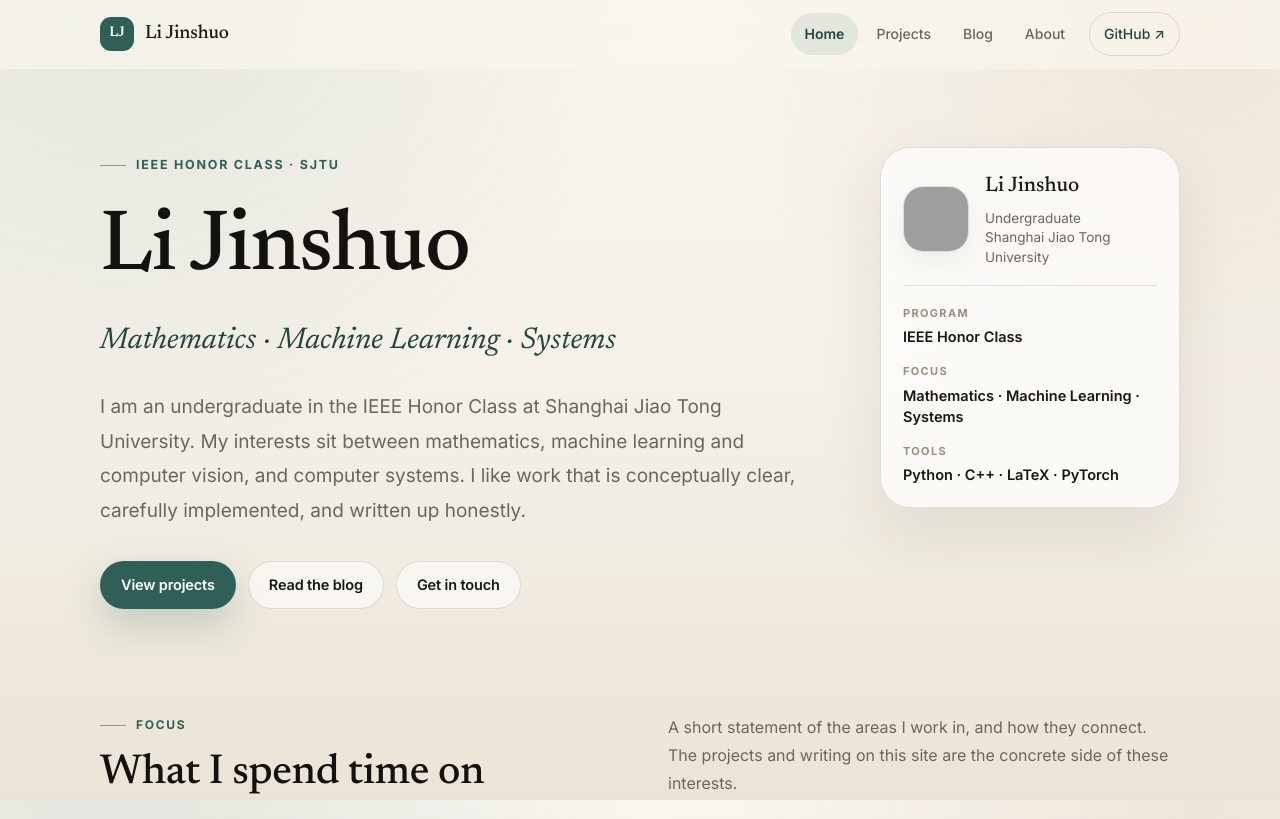
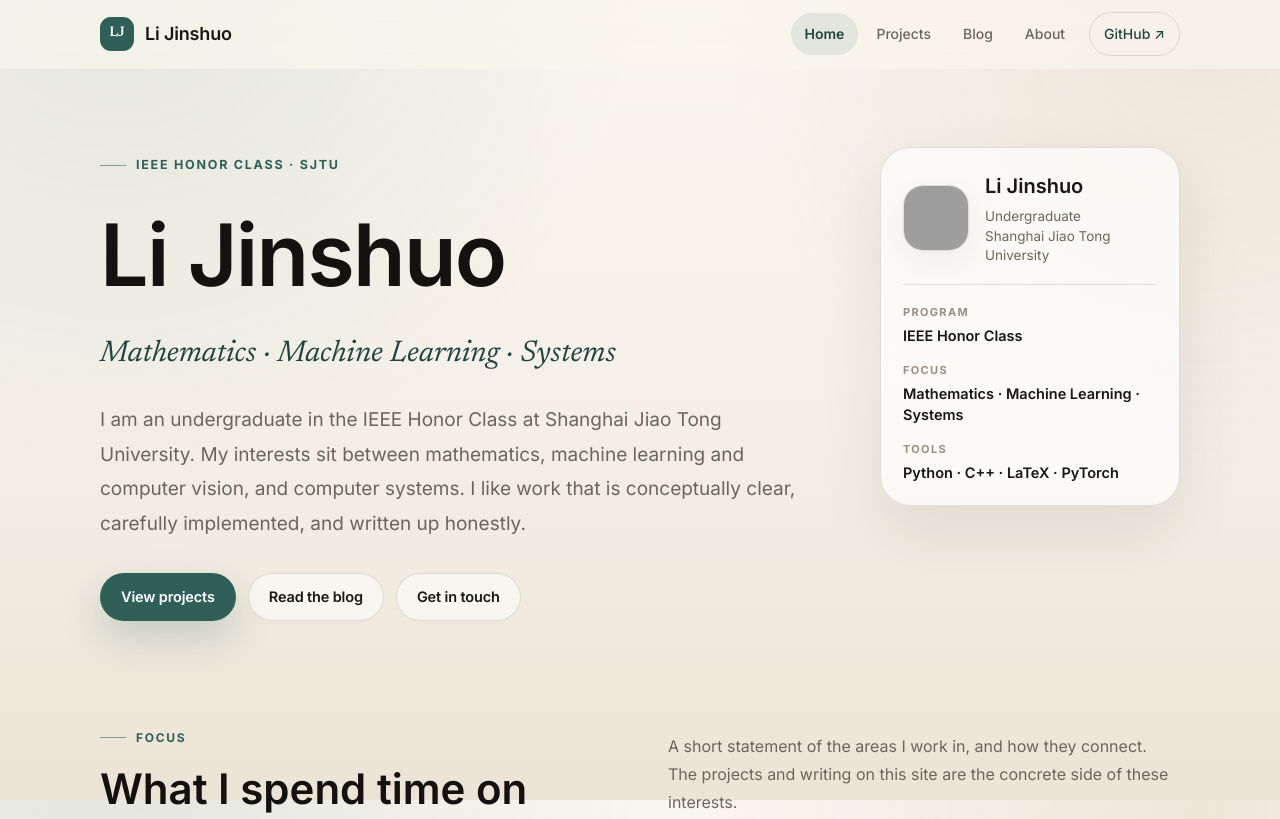
Before and after one commit to JinShuo-Li/JinShuo-Li.github.io, an Astro site: page / in a window 1280 px wide. Shown: the top 819 px of the page. Built offline with nearby package versions, Linux system fonts and the light colour scheme; Astro itself is replaced by a stand-in of ours; grey boxes are pictures that could not be loaded.

Commit message:
feat(site): support Chinese typography and reading time
Use sans-serif for headings and a serif face for body text, with CJK
system font fallbacks and roomier line height. Estimate reading time from
CJK characters as well as Latin words.

```diff
--- a/src/styles/global.css
+++ b/src/styles/global.css
@@ -23,8 +23,13 @@
   --radius: 22px;
   --radius-lg: 30px;
   --max: 1080px;
-  --font-serif: "Newsreader", Georgia, "Times New Roman", serif;
-  --font-sans: "Inter", system-ui, -apple-system, BlinkMacSystemFont, "Segoe UI", sans-serif;
+  /* Latin first, then Simplified-Chinese system faces, then a generic fallback.
+     Chinese headings render in a sans face; Chinese body text in a serif face. */
+  --font-sans: "Inter", system-ui, -apple-system, BlinkMacSystemFont, "Segoe UI",
+    "PingFang SC", "Hiragino Sans GB", "Microsoft YaHei", "Source Han Sans SC",
+    "Noto Sans CJK SC", "Noto Sans SC", sans-serif;
+  --font-serif: "Newsreader", "Songti SC", "SimSun", "Source Han Serif SC",
+    "Noto Serif CJK SC", "Noto Serif SC", Georgia, "Times New Roman", serif;
   --font-mono: "JetBrains Mono", ui-monospace, SFMono-Regular, Menlo, Consolas, monospace;
 }
 
@@ -80,10 +85,10 @@
 h3,
 h4 {
   margin: 0;
-  font-family: var(--font-serif);
-  font-weight: 500;
-  line-height: 1.15;
-  letter-spacing: -0.01em;
+  font-family: var(--font-sans);
+  font-weight: 600;
+  line-height: 1.3;
+  letter-spacing: 0;
   color: var(--heading);
 }
 
@@ -334,9 +339,9 @@
 }
 
 .brand-name {
-  font-family: var(--font-serif);
-  font-size: 19px;
-  font-weight: 500;
+  font-family: var(--font-sans);
+  font-size: 18px;
+  font-weight: 600;
 }
 
 .site-nav {
@@ -531,9 +536,9 @@
 }
 
 .profile-card__name {
-  font-family: var(--font-serif);
-  font-size: 21px;
-  font-weight: 500;
+  font-family: var(--font-sans);
+  font-size: 20px;
+  font-weight: 600;
 }
 
 .profile-card__role {
@@ -893,31 +898,37 @@
    ============================================================ */
 .prose {
   color: #2a2722;
-  font-size: 17px;
-  line-height: 1.82;
+  font-family: var(--font-serif);
+  font-size: 17.5px;
+  line-height: 1.95;
+  line-break: strict;
+  overflow-wrap: break-word;
 }
 
 .prose > * + * {
-  margin-top: 1.15em;
+  margin-top: 1.4em;
 }
 
 .prose h2 {
   margin-top: 2.2em;
   padding-bottom: 0.3em;
   border-bottom: 1px solid var(--line);
-  font-size: 1.7em;
+  font-size: 1.6em;
+  line-height: 1.4;
   scroll-margin-top: 90px;
 }
 
 .prose h3 {
   margin-top: 1.8em;
-  font-size: 1.32em;
+  font-size: 1.3em;
+  line-height: 1.4;
   scroll-margin-top: 90px;
 }
 
 .prose h4 {
   margin-top: 1.5em;
   font-size: 1.1em;
+  line-height: 1.4;
 }
 
 .prose p {
@@ -1084,8 +1095,9 @@
 }
 
 .article__title {
-  font-size: clamp(32px, 5vw, 52px);
-  letter-spacing: -0.015em;
+  font-size: clamp(30px, 4.6vw, 46px);
+  line-height: 1.34;
+  letter-spacing: 0;
 }
 
 .article__meta {
```
Also changed, not shown: src/lib/blog.ts (+9 -2 lines).
